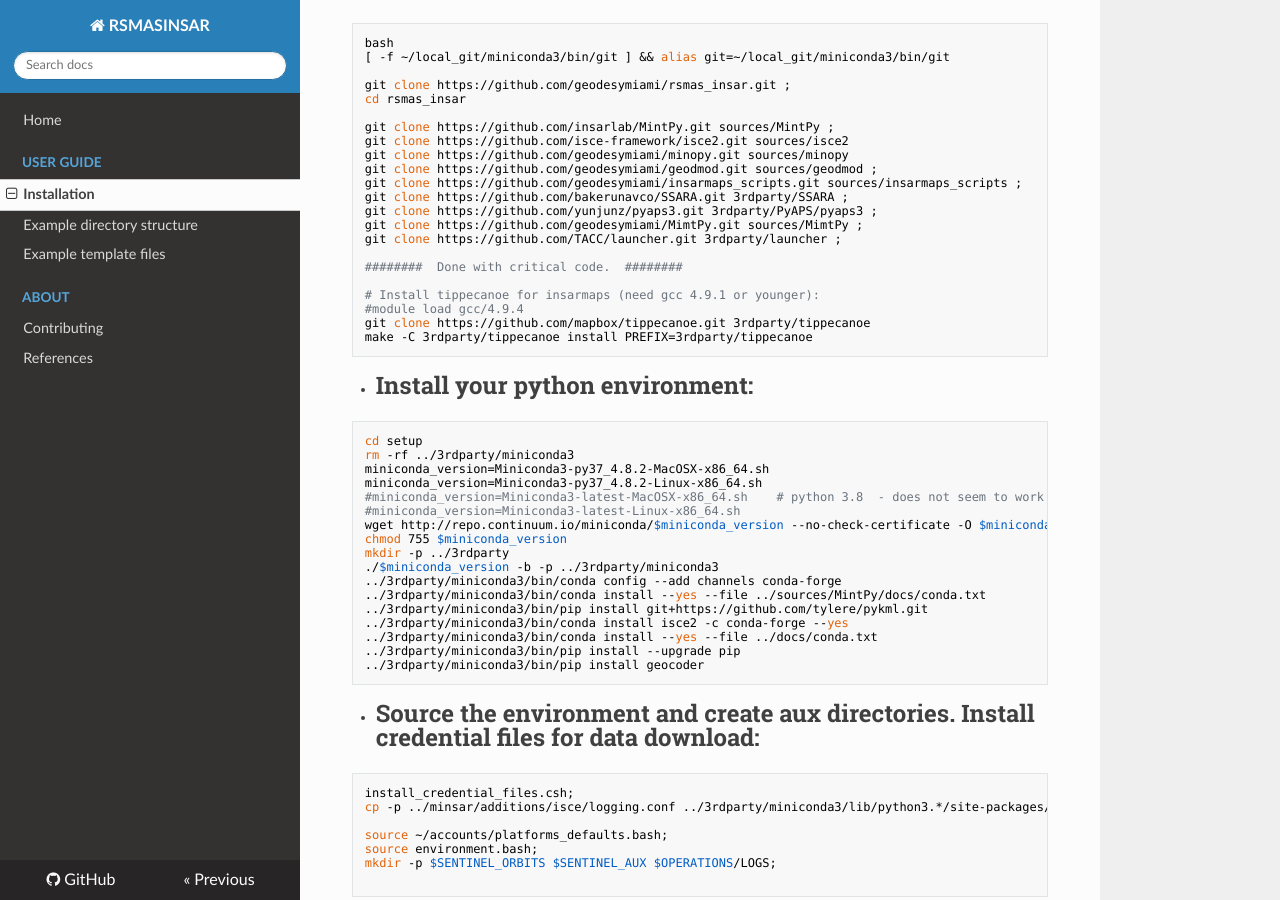
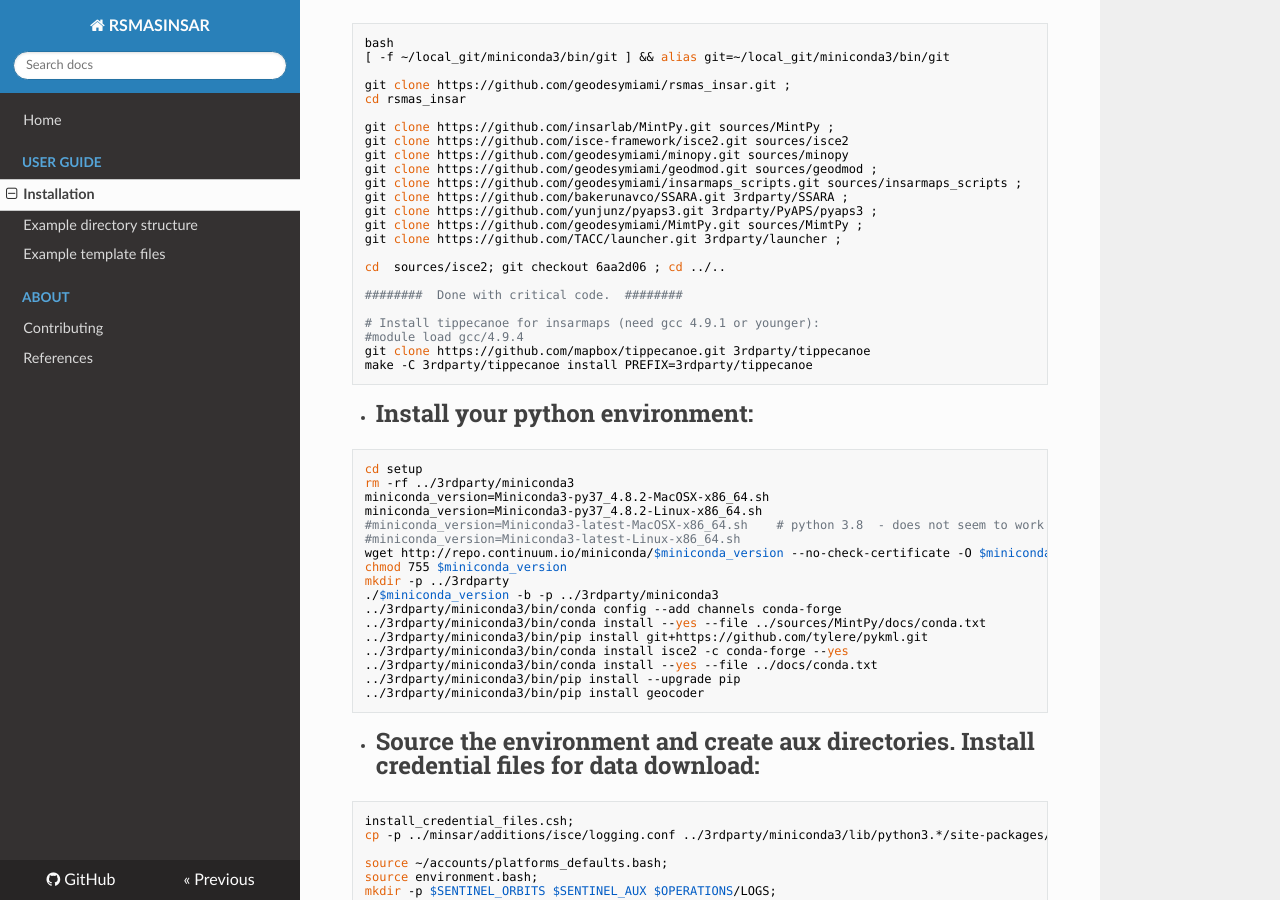
Before and after one commit to geodesymiami/rsmas_insar, an MkDocs documentation site: the page built from docs/installation.md, in a window 1280 px wide and 900 px high, scrolled down 583 px. Built offline with MkDocs 1.6.1, drawn with Linux system fonts in a browser that asks for light colours; nearby versions of some CDN libraries.

Commit message:
Temporarily use old version of isce2 because of stackSentinel.py --numProc change

```diff
--- a/docs/installation.md
+++ b/docs/installation.md
@@ -34,6 +34,8 @@ git clone https://github.com/bakerunavco/SSARA.git 3rdparty/SSARA ;
 git clone https://github.com/yunjunz/pyaps3.git 3rdparty/PyAPS/pyaps3 ;
 git clone https://github.com/geodesymiami/MimtPy.git sources/MimtPy ;
 git clone https://github.com/TACC/launcher.git 3rdparty/launcher ;
+
+cd  sources/isce2; git checkout 6aa2d06 ; cd ../..
 
 ########  Done with critical code.  ########
 
```
